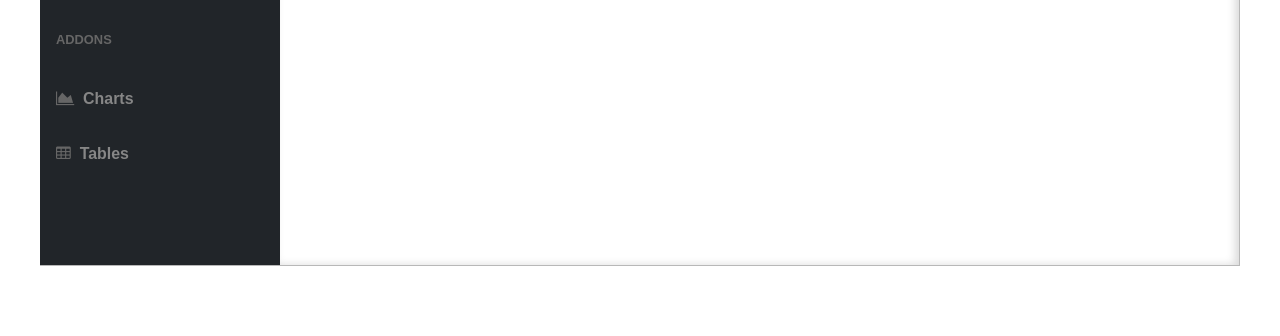
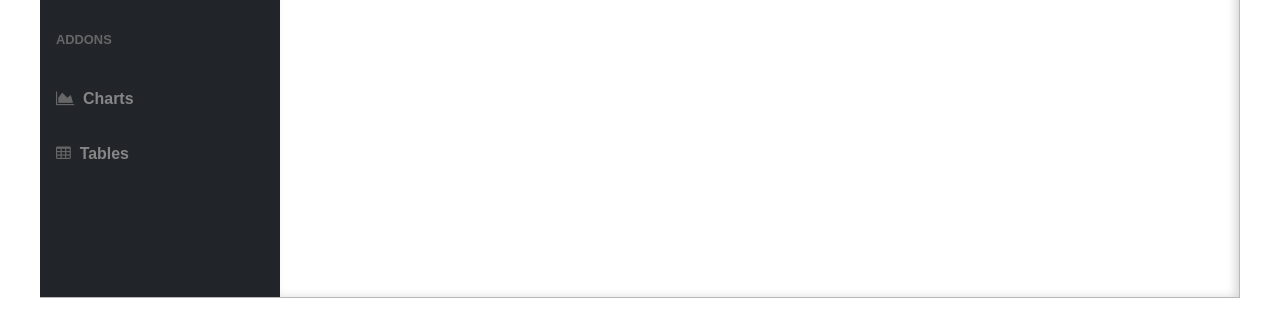
Before and after one commit to arpad58/project-css3-002-admin-template, a plain HTML site: page index.html in a window 1280 px wide. Shown: the part 398-734 px from the top of the page. Drawn offline with Linux system fonts and the light colour scheme.

Commit message:
aside magassag beallitasa

```diff
--- a/css/style.css
+++ b/css/style.css
@@ -91,7 +91,7 @@ main {
   display: flex;
   flex-wrap: nowrap;
   box-sizing: border-box;
-  min-height: 35rem;
+  min-height: 37rem;
   border-bottom: rgb(184, 184, 184) solid .2px;
   border-right: rgb(184, 184, 184) solid .2px;
 }
```
